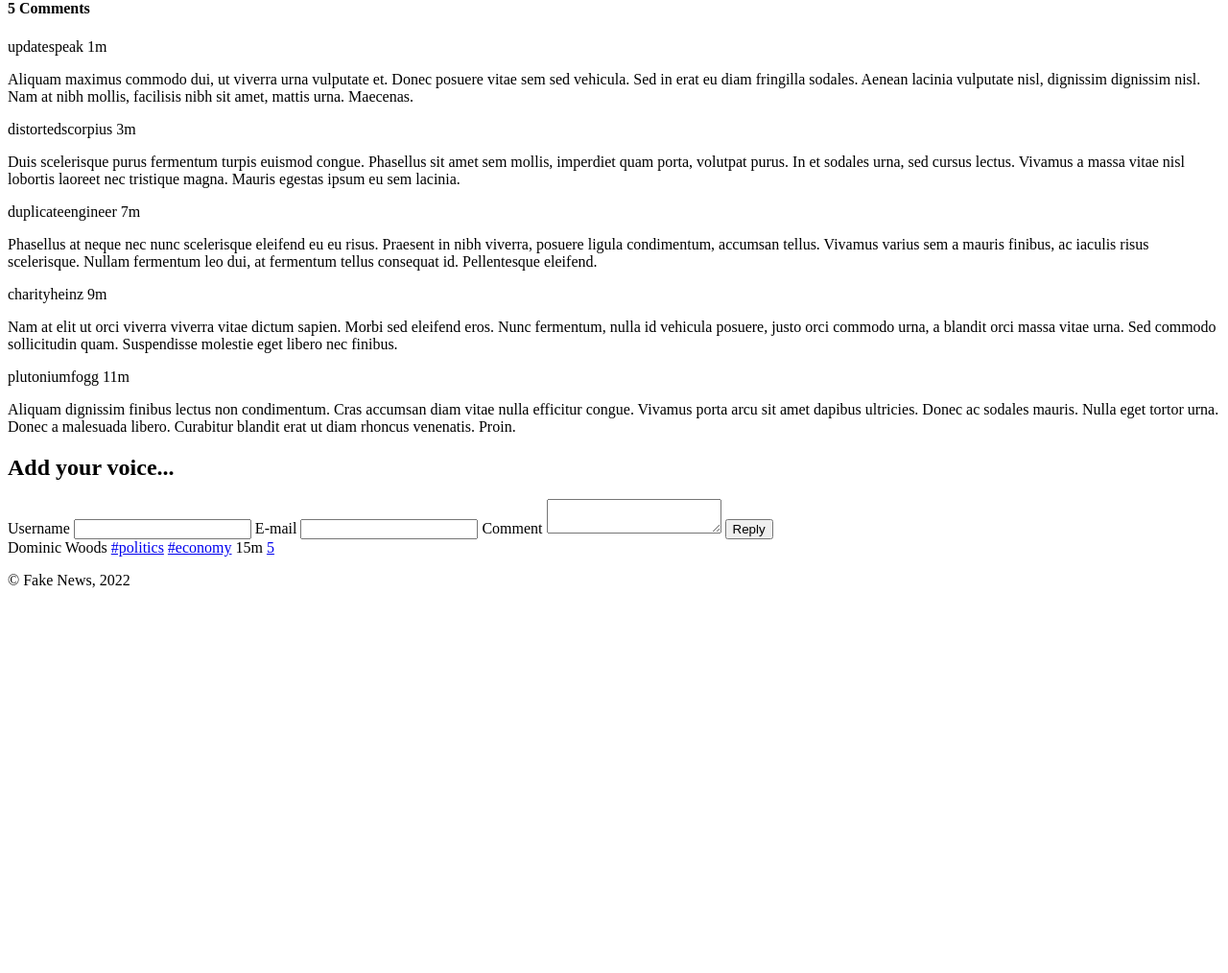
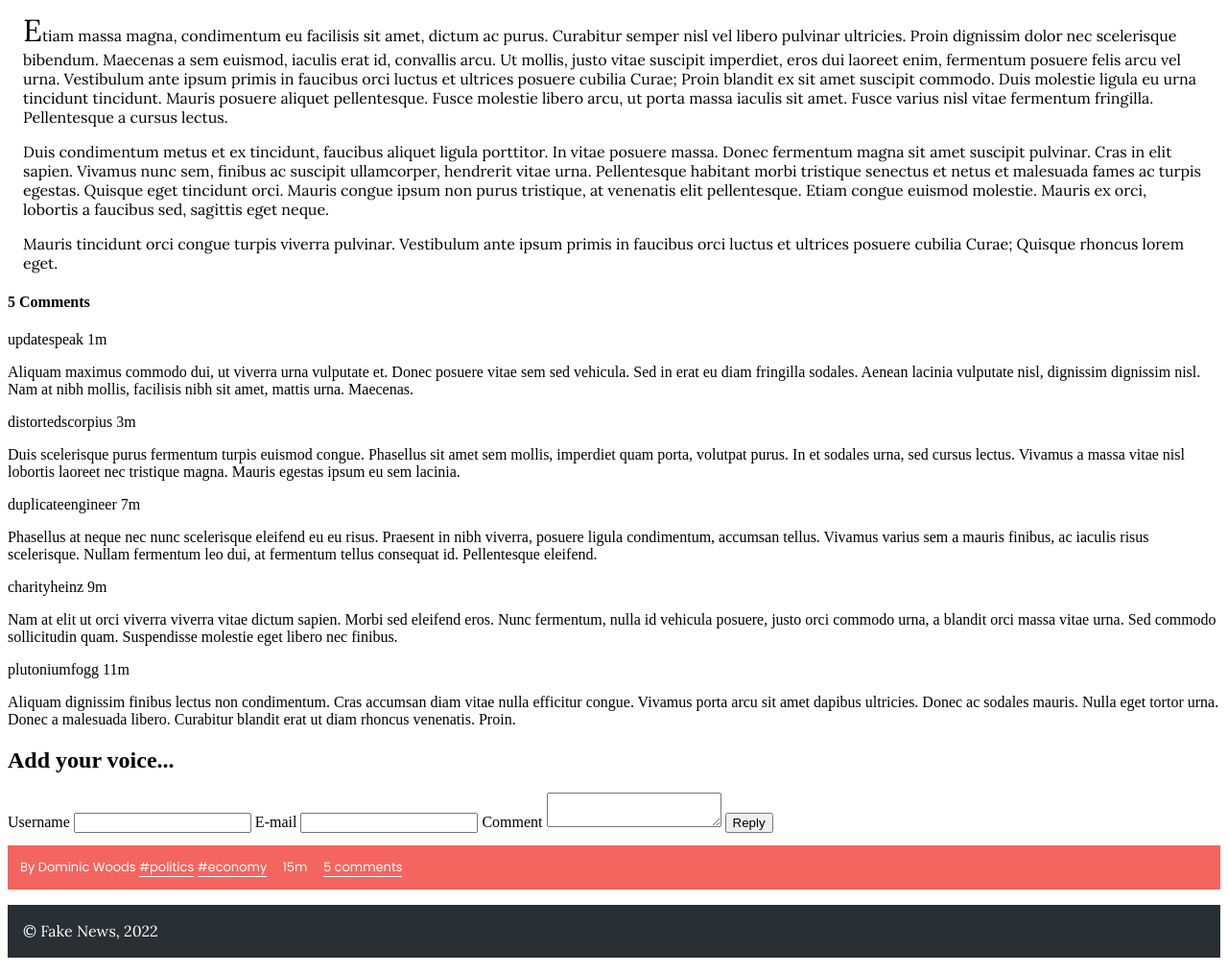
Before and after one commit to pedrofvgomes/feup-ltw, a PHP site: page /item.html in a window 1280 px wide. Shown: the part 1591-2605 px from the top of the page at 96% size. Before the commit the page ends 2204 px from the top, so only its background shows below. Run offline with PHP 8.4, Linux system fonts and the light colour scheme.

Commit message:
1.1 da ficha 3 feita

```diff
--- a/3/style.css
+++ b/3/style.css
@@ -16,18 +16,21 @@ header > h2 > a{
     color: white;
     text-decoration: none;
     font-weight: 100;
+
 }
 
 header{
     background-color: #046DD5;
     font-family: 'Poppins';
     padding: 1em;
+    margin-bottom: 0;
 }
 
 #menu > ul{
     text-align: center;
     font-family: 'Poppins';
     padding: 0;
+    margin-top: 0;
 }
 
 #menu > ul > :nth-child(n) {
@@ -61,6 +64,12 @@ header{
     font-weight: 500;
 }
 
+#hamburger, .hamburger{
+    display: none;
+    padding: 0;
+    margin: 0;
+}
+
 #related{
     background-color: #2A2F33;
     color: white;
@@ -76,3 +85,87 @@ header{
     color:white;
 
 }
+
+ #signup > a:first-of-type{
+    border-right: white solid 1px;
+    padding-right: 0.8em;
+ }
+
+ #signup > a:nth-of-type(2){
+    padding-left: 0.8em;
+ }
+
+ #news > article > p{
+    padding-left: 1em;
+    padding-right: 1em;
+    font-size: medium;
+    font-family: 'Lora';
+ }
+
+ #news > article > p:first-of-type::first-letter{
+    font-size: xx-large;
+ }
+
+ #news > article > p:first-of-type{
+    margin-top: 0.5em;
+ }
+
+#news img{
+    width: 100%;
+    margin-top: 0;
+}
+
+footer{
+    background-color: #F4655F;
+    color:white;
+    margin-bottom: 1em;
+    margin-top: 1em;
+    padding: 1em;
+    font-family: 'Poppins';
+    font-size: small;
+}
+
+footer > .author::before{
+    content: 'By ';
+}
+
+.tags, .date{
+    margin-right: 1em;
+}
+
+.comments::after{
+    content: ' comments';
+}
+
+footer > span > a, footer > a{
+    color: white;
+    text-decoration: none;
+    border-bottom: solid white 1px;
+}
+
+body > footer{
+    font-family: 'Lora';
+    font-size: medium;
+    background-color: #2A2F33;
+    padding-top: 0.1em;
+    padding-bottom: 0.1em;
+}
+
+#news > article{
+    position: relative;
+}
+
+#news > article > header > h1 > a{
+    position: absolute;
+    bottom: -55px;
+    left: 25px;
+    padding: 0;
+    margin: 0;
+    font-size: x-large;
+}
+
+#news > article > header{
+    background:none;
+    filter: drop-shadow(6px 6px 2px black);
+    padding: 0;
+}
```
